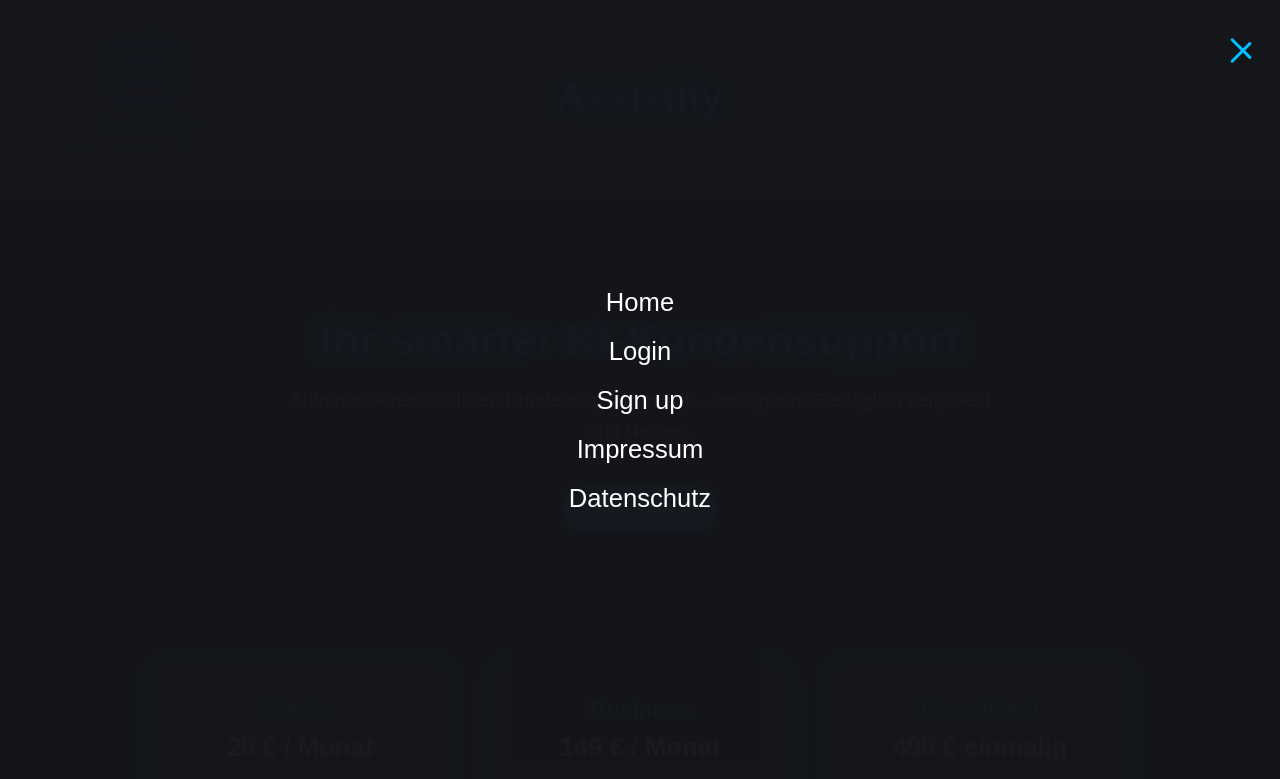
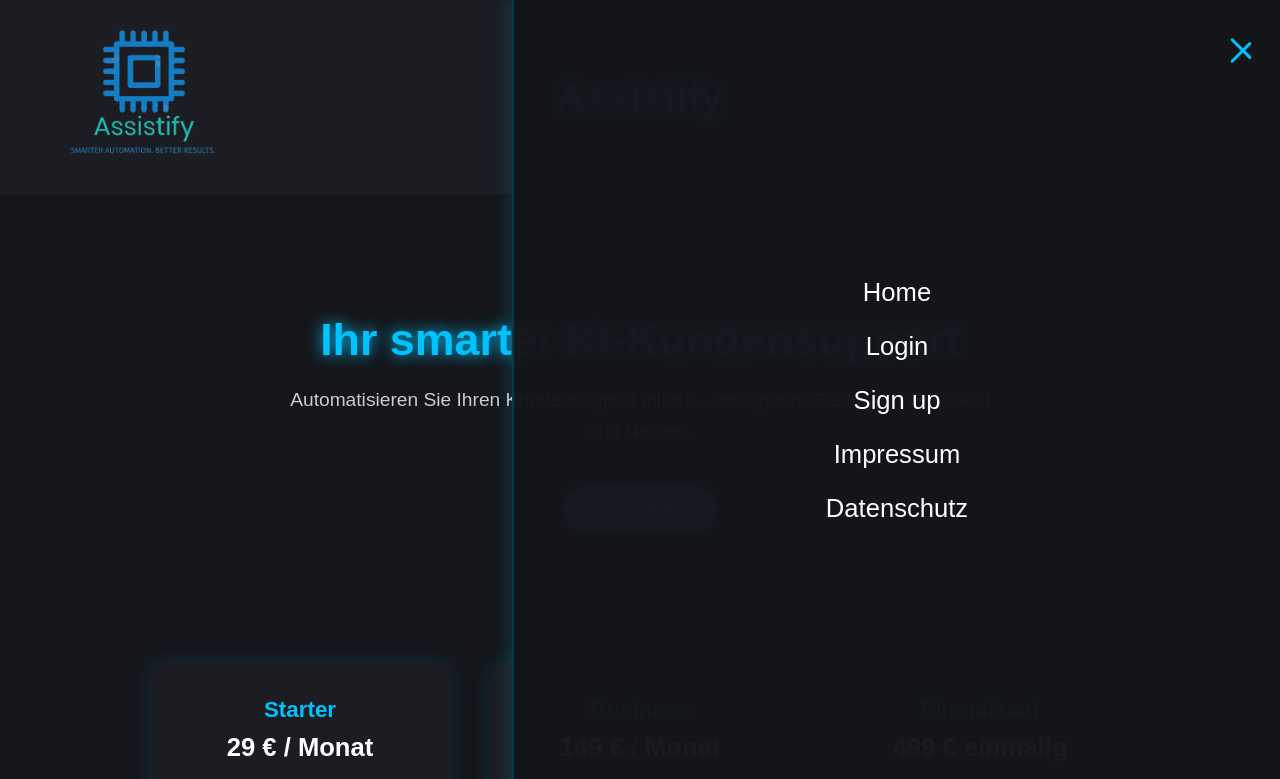
Before and after one commit to fatihucarrrr-coder/assistify-frontend, a plain HTML site: page public/index.html in a window 1280 px wide. Both pictures are taken after a click on the element 1241 px from the left and 50 px from the top of the page. Shown: the top 779 px of the page. Drawn offline with Linux system fonts and the light colour scheme.

Commit message:
Fix: added working burger menu toggle

```diff
--- a/public/index.html
+++ b/public/index.html
@@ -29,7 +29,7 @@
     </div>
 
     <!-- Navigation -->
-    <nav id="nav-menu" class="nav-desktop">
+    <nav id="nav-menu">
       <ul>
         <li><a href="index.html">Home</a></li>
         <li><a href="login.html">Login</a></li>
--- a/public/style.css
+++ b/public/style.css
@@ -1,5 +1,5 @@
 /* ===================================
-   GLOBAL
+   GLOBAL STYLES
 =================================== */
 * {
   margin: 0;
@@ -75,7 +75,6 @@ header {
   transition: all 0.3s ease;
 }
 
-/* X-Animation */
 .menu-toggle.open span:nth-child(1) {
   transform: rotate(45deg) translate(5px, 5px);
 }
@@ -87,45 +86,58 @@ header {
 }
 
 /* ===================================
-   NAVIGATION
+   NAVIGATION (60% Bildschirmbreite)
 =================================== */
 #nav-menu {
   position: fixed;
   top: 0;
-  right: -100%;
-  width: 100%;
+  right: -60%;
+  width: 60%;
   height: 100vh;
   background: rgba(20, 22, 26, 0.98);
   display: flex;
   justify-content: center;
   align-items: center;
-  transition: right 0.5s ease;
+  transition: right 0.5s ease, opacity 0.4s ease;
   z-index: 999;
+  border-left: 2px solid rgba(0, 194, 255, 0.2);
+  box-shadow: -5px 0 15px rgba(0, 194, 255, 0.15);
+  opacity: 0;
 }
 
 #nav-menu.active {
   right: 0;
+  opacity: 1;
 }
 
 #nav-menu ul {
   list-style: none;
   text-align: center;
+  width: 100%;
 }
 
 #nav-menu ul li {
-  margin: 20px 0;
+  margin: 25px 0;
 }
 
 #nav-menu ul li a {
   color: #fff;
   font-size: 1.6rem;
   text-decoration: none;
-  transition: color 0.3s;
+  transition: color 0.3s, text-shadow 0.3s;
 }
 
 #nav-menu ul li a:hover {
   color: #00c2ff;
   text-shadow: 0 0 10px #00c2ff;
+}
+
+/* Handy – etwas breiter */
+@media (max-width: 768px) {
+  #nav-menu {
+    width: 75%;
+    right: -75%;
+  }
 }
 
 /* ===================================
@@ -172,7 +184,7 @@ header {
 }
 
 /* ===================================
-   LOGIN / SIGNUP FORMULAR
+   LOGIN / SIGNUP STYLING
 =================================== */
 .signup-section, .login-section {
   text-align: center;
@@ -251,7 +263,7 @@ header {
 }
 
 /* ===================================
-   PRICING SECTION
+   PRICING
 =================================== */
 .pricing {
   display: flex;
```
